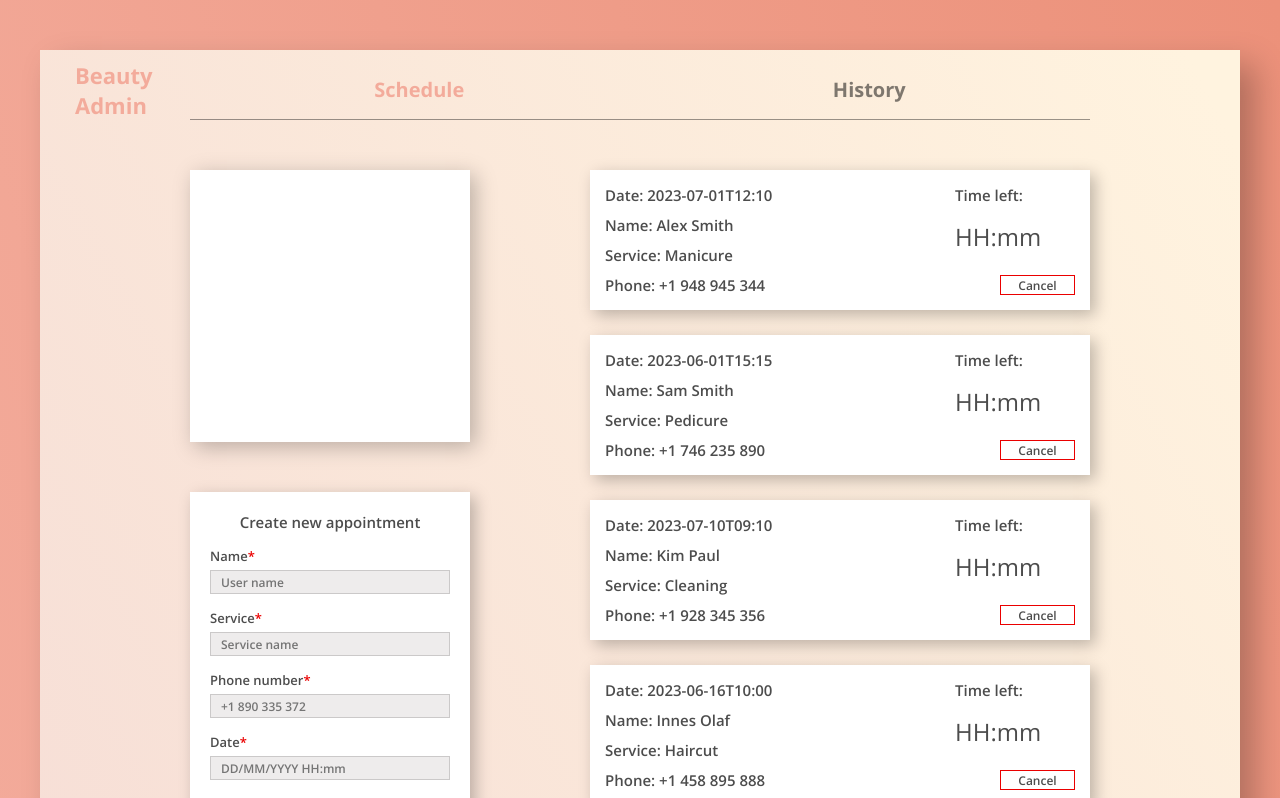
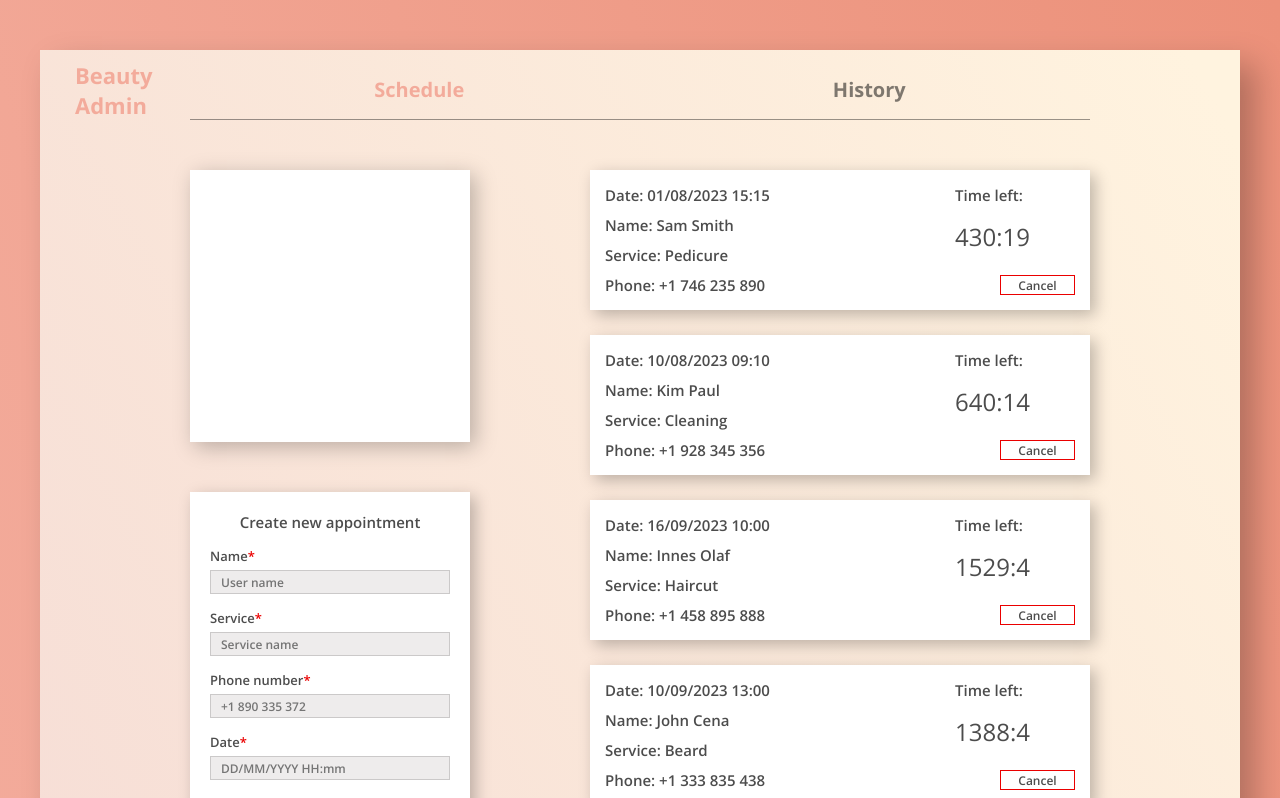
Before and after one commit to Sasha9805/beauty, a React (Create React App) app: page / in a window 1280 px wide. Shown: the top 798 px of the page. Built offline with nearby package versions, Linux system fonts and the light colour scheme; data requests are answered from the project's data file.

Commit message:
Added dayjs and loading statuses to state

```diff
--- a/package.json
+++ b/package.json
@@ -10,6 +10,7 @@
 		"@types/node": "^16.18.25",
 		"@types/react": "^18.2.0",
 		"@types/react-dom": "^18.2.1",
+		"dayjs": "^1.11.9",
 		"react": "^18.2.0",
 		"react-dom": "^18.2.0",
 		"react-scripts": "5.0.1",
--- a/src/assets/db.json
+++ b/src/assets/db.json
@@ -10,7 +10,7 @@
 		},
 		{
 			"id": 2,
-			"date": "2023-06-01T15:15",
+			"date": "2023-08-01T15:15",
 			"name": "Sam Smith",
 			"service": "Pedicure",
 			"phone": "+1 746 235 890",
@@ -18,7 +18,7 @@
 		},
 		{
 			"id": 3,
-			"date": "2023-07-02T09:00",
+			"date": "2023-09-02T09:00",
 			"name": "Alex Collson",
 			"service": "Manicure",
 			"phone": "+1 238 545 045",
@@ -26,7 +26,7 @@
 		},
 		{
 			"id": 4,
-			"date": "2023-07-10T09:10",
+			"date": "2023-08-10T09:10",
 			"name": "Kim Paul",
 			"service": "Cleaning",
 			"phone": "+1 928 345 356",
@@ -34,7 +34,7 @@
 		},
 		{
 			"id": 5,
-			"date": "2023-06-16T10:00",
+			"date": "2023-09-16T10:00",
 			"name": "Innes Olaf",
 			"service": "Haircut",
 			"phone": "+1 458 895 888",
@@ -50,7 +50,7 @@
 		},
 		{
 			"id": 7,
-			"date": "2023-07-10T13:00",
+			"date": "2023-09-10T13:00",
 			"name": "John Cena",
 			"service": "Beard",
 			"phone": "+1 333 835 438",
--- a/src/components/appointmentItem/AppointmentItem.tsx
+++ b/src/components/appointmentItem/AppointmentItem.tsx
@@ -1,3 +1,5 @@
+import { useState, useEffect } from "react";
+import dayjs from "dayjs";
 import { ActiveAppointment } from "../../shared/interfaces/appointment.interface";
 import "./appointmentItem.scss";
 
@@ -8,20 +10,40 @@
 	phone,
 	service,
 }: ActiveAppointment) {
+	const [timeLeft, changeTimeLeft] = useState<string | null>(null);
+
+	useEffect(() => {
+		changeTimeLeft(
+			`${dayjs(date).diff(undefined, "h")}:${
+				dayjs(date).diff(undefined, "m") % 60
+			}`
+		);
+		const intervalId = setInterval(() => {
+			changeTimeLeft(
+				`${dayjs(date).diff(undefined, "h")}:${
+					dayjs(date).diff(undefined, "m") % 60
+				}`
+			);
+		}, 60000);
+
+		return () => {
+			clearInterval(intervalId);
+		};
+	}, [date]);
+
+	const formattedDate = dayjs(date).format("DD/MM/YYYY HH:mm");
+
 	return (
 		<div className="appointment">
 			<div className="appointment__info">
-				<span className="appointment__date">
-					{/* Date: DD/MM/YYYY HH:mm */}
-					Date: {date}
-				</span>
+				<span className="appointment__date">Date: {formattedDate}</span>
 				<span className="appointment__name">Name: {name}</span>
 				<span className="appointment__service">Service: {service}</span>
 				<span className="appointment__phone">Phone: {phone}</span>
 			</div>
 			<div className="appointment__time">
 				<span>Time left:</span>
-				<span className="appointment__timer">HH:mm</span>
+				<span className="appointment__timer">{timeLeft}</span>
 			</div>
 			<button className="appointment__cancel">Cancel</button>
 			{/* <div className="appointment__canceled">Canceled</div> */}
--- a/src/components/appointmentList/AppointmentList.tsx
+++ b/src/components/appointmentList/AppointmentList.tsx
@@ -1,14 +1,35 @@
 import { useContext, useEffect } from "react";
 import AppointmentItem from "../appointmentItem/AppointmentItem";
+import Spinner from "../spinner/Spinner";
+import Error from "../error/Error";
 import { AppointmentContext } from "../../context/appointments/AppointmentsContext";
 
 function AppointmentList() {
-	const { activeAppointments, getActiveAppointments } =
-		useContext(AppointmentContext);
+	const {
+		appointmentLoadingStatus,
+		activeAppointments,
+		getActiveAppointments,
+	} = useContext(AppointmentContext);
 
 	useEffect(() => {
 		getActiveAppointments();
 	}, []);
+
+	if (appointmentLoadingStatus === "loading") {
+		return <Spinner />;
+	} else if (appointmentLoadingStatus === "error") {
+		return (
+			<>
+				<Error />
+				<button
+					className="schedule__reload"
+					onClick={getActiveAppointments}
+				>
+					Try it again
+				</button>
+			</>
+		);
+	}
 
 	const appointmentItems = activeAppointments.map((item) => {
 		return <AppointmentItem key={item.id} {...item} />;
--- a/src/context/appointments/AppointmentsContext.tsx
+++ b/src/context/appointments/AppointmentsContext.tsx
@@ -1,26 +1,28 @@
 import { createContext, useReducer } from "react";
 import useAppointmentService from "../../services/AppointmentService";
 
-import reducer, { IInitialState } from "./reducer";
+import reducer, { IAppointmentState } from "./reducer";
 import { ActionsTypes } from "./actions";
 
 interface ProviderProps {
 	children: React.ReactNode;
 }
 
-interface IAppointmentContextValue extends IInitialState {
+interface IAppointmentContextValue extends IAppointmentState {
 	getAppointments: () => void;
 	getActiveAppointments: () => void;
 }
 
-const initialState: IInitialState = {
+const initialState: IAppointmentState = {
 	allAppointments: [],
 	activeAppointments: [],
+	appointmentLoadingStatus: "idle",
 };
 
 export const AppointmentContext = createContext<IAppointmentContextValue>({
 	allAppointments: initialState.allAppointments,
 	activeAppointments: initialState.activeAppointments,
+	appointmentLoadingStatus: initialState.appointmentLoadingStatus,
 	getAppointments: () => {},
 	getActiveAppointments: () => {},
 });
@@ -33,6 +35,7 @@
 	const value: IAppointmentContextValue = {
 		allAppointments: state.allAppointments,
 		activeAppointments: state.activeAppointments,
+		appointmentLoadingStatus: loadingStatus,
 		getAppointments: () => {
 			getAllAppointments().then((data) => {
 				dispatch({
--- a/src/context/appointments/actions.ts
+++ b/src/context/appointments/actions.ts
@@ -6,9 +6,11 @@
 export enum ActionsTypes {
 	SET_ALL_APPOINTMENTS = "SET_ALL_APPOINTMENTS",
 	SET_ACTIVE_APPOINTMENTS = "SET_ACTIVE_APPOINTMENTS",
+	FETCHING_APPOINTMENTS = "FETCHING_APPOINTMENTS",
+	ERROR_FETCHING_APPOINTMENTS = "ERROR_FETCHING_APPOINTMENTS",
 }
 
-export type IAppointmentAction =
+export type AppointmentAction =
 	| {
 			type: ActionsTypes.SET_ALL_APPOINTMENTS;
 			payload: IAppointment[];
@@ -16,4 +18,10 @@
 	| {
 			type: ActionsTypes.SET_ACTIVE_APPOINTMENTS;
 			payload: ActiveAppointment[];
+	  }
+	| {
+			type: ActionsTypes.FETCHING_APPOINTMENTS;
+	  }
+	| {
+			type: ActionsTypes.ERROR_FETCHING_APPOINTMENTS;
 	  };
--- a/src/context/appointments/reducer.ts
+++ b/src/context/appointments/reducer.ts
@@ -1,23 +1,37 @@
-import { IAppointmentAction, ActionsTypes } from "./actions";
+import { AppointmentAction, ActionsTypes } from "./actions";
 import {
 	IAppointment,
 	ActiveAppointment,
 } from "../../shared/interfaces/appointment.interface";
+import { LoadingStatusOptions } from "../../hooks/http.hook";
 
-export interface IInitialState {
+export interface IAppointmentState {
 	allAppointments: IAppointment[] | [];
 	activeAppointments: ActiveAppointment[] | [];
+	appointmentLoadingStatus: LoadingStatusOptions;
 }
 
 export default function reducer(
-	state: IInitialState,
-	action: IAppointmentAction
-) {
+	state: IAppointmentState,
+	action: AppointmentAction
+): IAppointmentState {
 	switch (action.type) {
 		case ActionsTypes.SET_ALL_APPOINTMENTS:
-			return { ...state, allAppointments: action.payload };
+			return {
+				...state,
+				allAppointments: action.payload,
+				appointmentLoadingStatus: "loading",
+			};
 		case ActionsTypes.SET_ACTIVE_APPOINTMENTS:
-			return { ...state, activeAppointments: action.payload };
+			return {
+				...state,
+				activeAppointments: action.payload,
+				appointmentLoadingStatus: "loading",
+			};
+		case ActionsTypes.FETCHING_APPOINTMENTS:
+			return { ...state, appointmentLoadingStatus: "idle" };
+		case ActionsTypes.ERROR_FETCHING_APPOINTMENTS:
+			return { ...state, appointmentLoadingStatus: "error" };
 		default:
 			return state;
 	}
--- a/src/hooks/http.hooks.ts
+++ b/src/hooks/http.hook.ts
@@ -1,7 +1,7 @@
 import { useState, useCallback } from "react";
 
 type HTTPRequestMethods = "GET" | "POST" | "PATCH" | "DELETE";
-
+export type LoadingStatusOptions = "idle" | "loading" | "error";
 interface HTTPHeaders {
 	[key: string]: string;
 }
@@ -14,7 +14,8 @@
 }
 
 export const useHttp = () => {
-	const [loadingStatus, setLoadingStatus] = useState("idle");
+	const [loadingStatus, setLoadingStatus] =
+		useState<LoadingStatusOptions>("idle");
 
 	const request = useCallback(
 		async ({
--- a/src/services/AppointmentService.ts
+++ b/src/services/AppointmentService.ts
@@ -1,4 +1,5 @@
-import { useHttp } from "../hooks/http.hooks";
+import dayjs from "dayjs";
+import { useHttp } from "../hooks/http.hook";
 import hasRequiredFields from "../utils/hasRequiredFields";
 
 import type {
@@ -31,7 +32,11 @@
 		const base = await getAllAppointments();
 
 		const transformed: ActiveAppointment[] = base
-			.filter((item) => !item.canceled)
+			.filter(
+				(item) =>
+					!item.canceled &&
+					dayjs(item.date).diff(undefined, "minute") > 0
+			)
 			.map((item) => {
 				return {
 					id: item.id,
@@ -41,9 +46,12 @@
 					phone: item.phone,
 				};
 			});
-		// const transformed: ActiveAppointment[] = base.map(
-		// 	({ canceled, ...rest }) => rest
-		// );
+		// const transformed: ActiveAppointment[] = base
+		// 	.filter(
+		// 		(item) =>
+		// 			!item.canceled && dayjs(item.date).diff(undefined, "minute")
+		// 	)
+		// 	.map(({ canceled, ...rest }) => rest);
 
 		return transformed;
 	};
```
Also changed, not shown: 1 other file (tests, documents, lock files or other folders).
